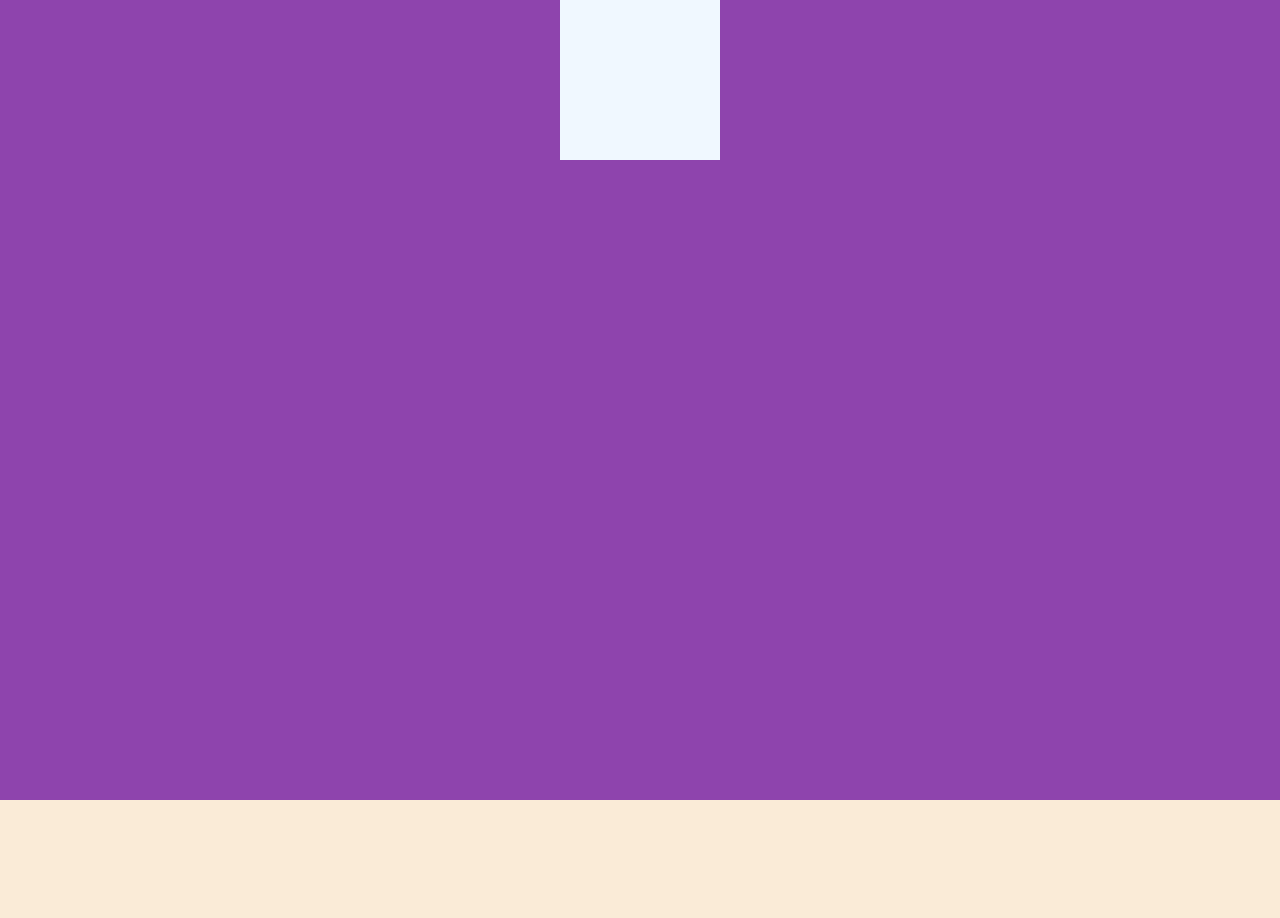
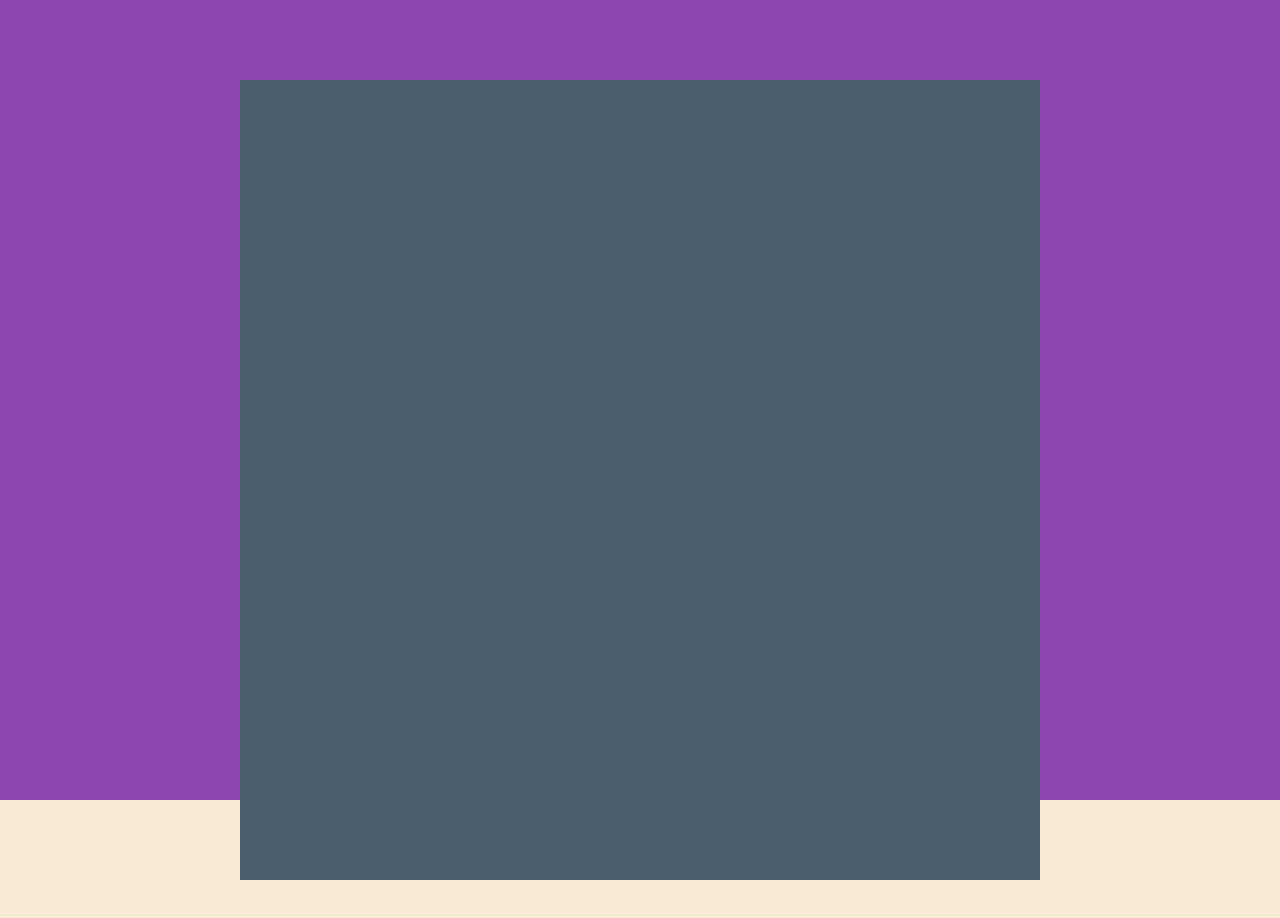
Before and after one commit to zhangyao-20021223/nhentai-web, a plain HTML site: page nhentai-web/index.html in a window 1280 px wide. Drawn offline with Linux system fonts and the light colour scheme.

Commit message:
新的思路

```diff
--- a/nhentai-web/css/style.css
+++ b/nhentai-web/css/style.css
@@ -31,9 +31,10 @@
         background-color: antiquewhite;
     }
     #windows {
-        width: 10rem;
-        height: 10rem;
-        background-color: aliceblue;
+        width: 50rem;
+        height: 50rem;
+        background-color: rgb(73, 93, 110);
         margin: 0 auto;
+        transform: translateY(10%);
     }
 }
```
